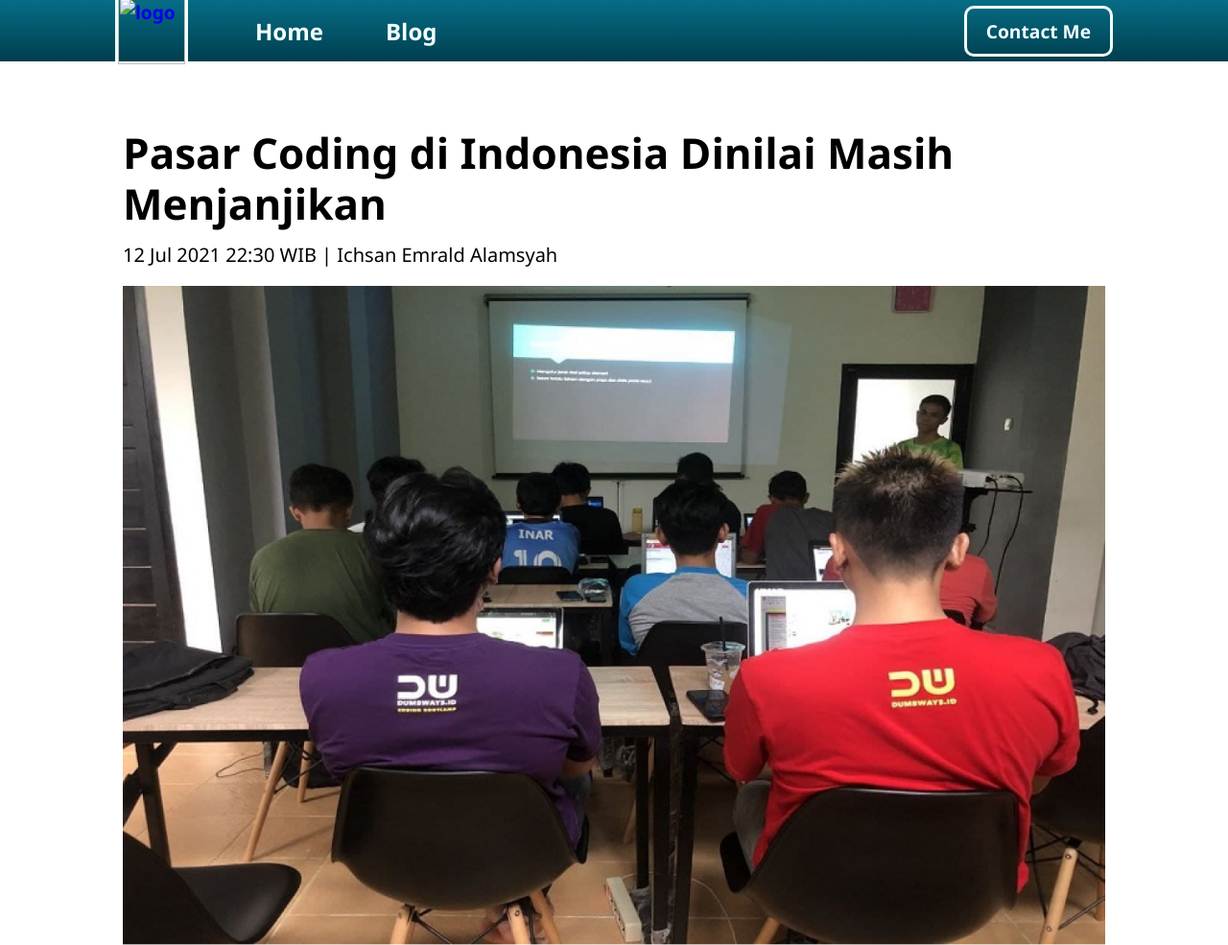
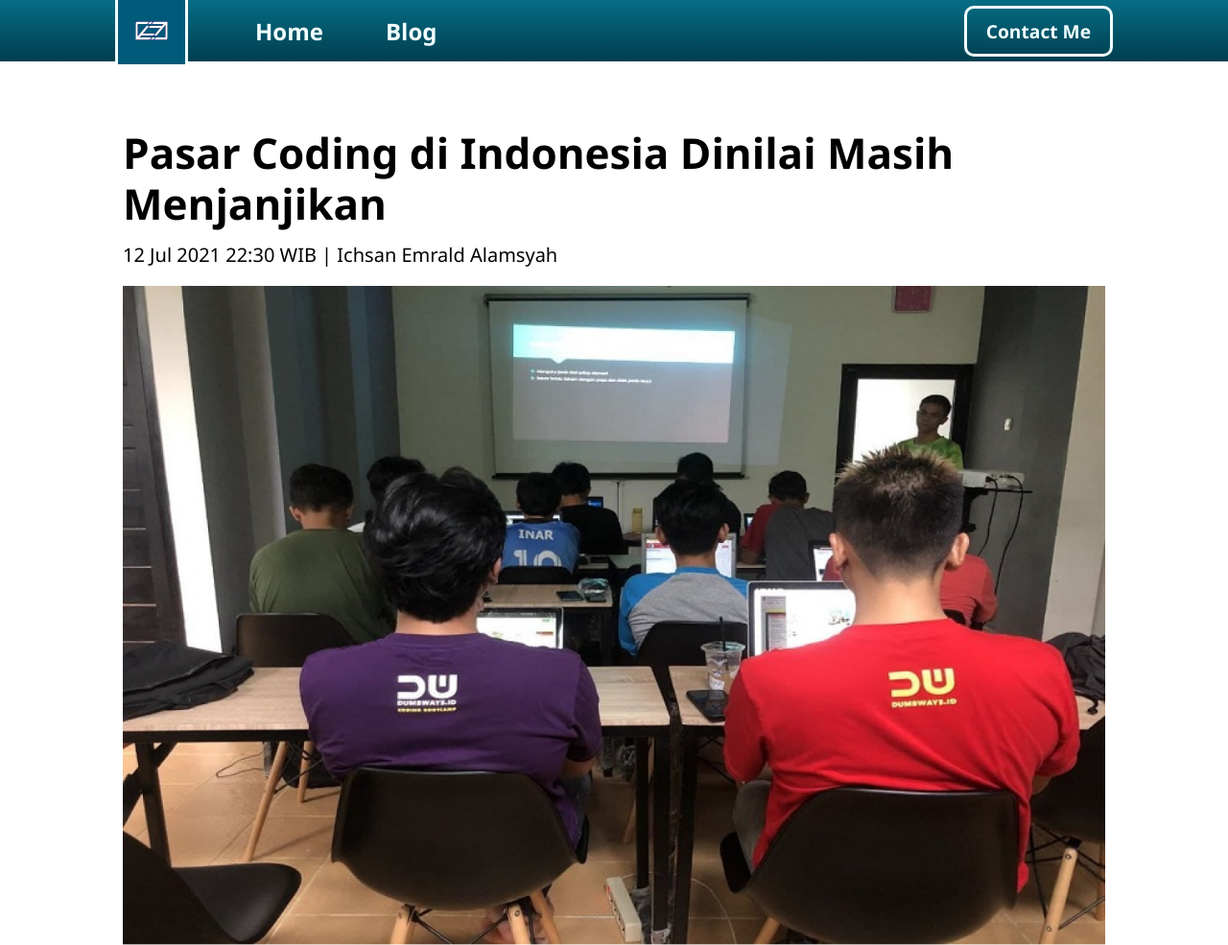
Before and after one commit to difa0210/Personal-Web, a plain HTML site: page blog-detail.html in a window 1280 px wide. Shown: the top 985 px of the page at 96% size. Drawn offline with Linux system fonts and the light colour scheme.

Commit message:
fix again

```diff
--- a/blog-detail.html
+++ b/blog-detail.html
@@ -8,7 +8,7 @@
     <nav>
       <div class="left">
         <a href="Personal-Web.html">
-          <img src="Logo difa-01-01-01.jpg" alt="logo" />
+          <img src="\assets\Logo difa-01-01-01.jpg" alt="logo" />
         </a>
         <ul>
           <li>
```
Also changed, not shown: Personal-Web.html (+1 -1 lines).
